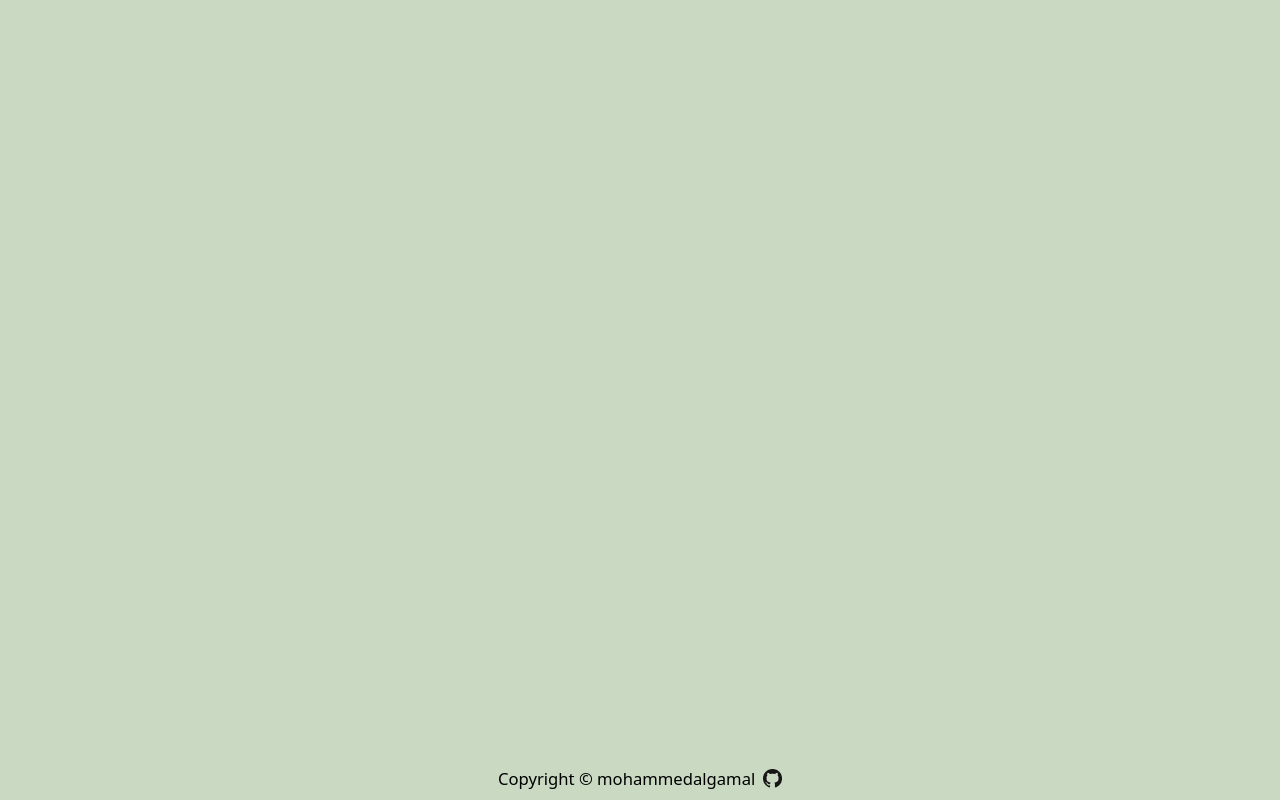
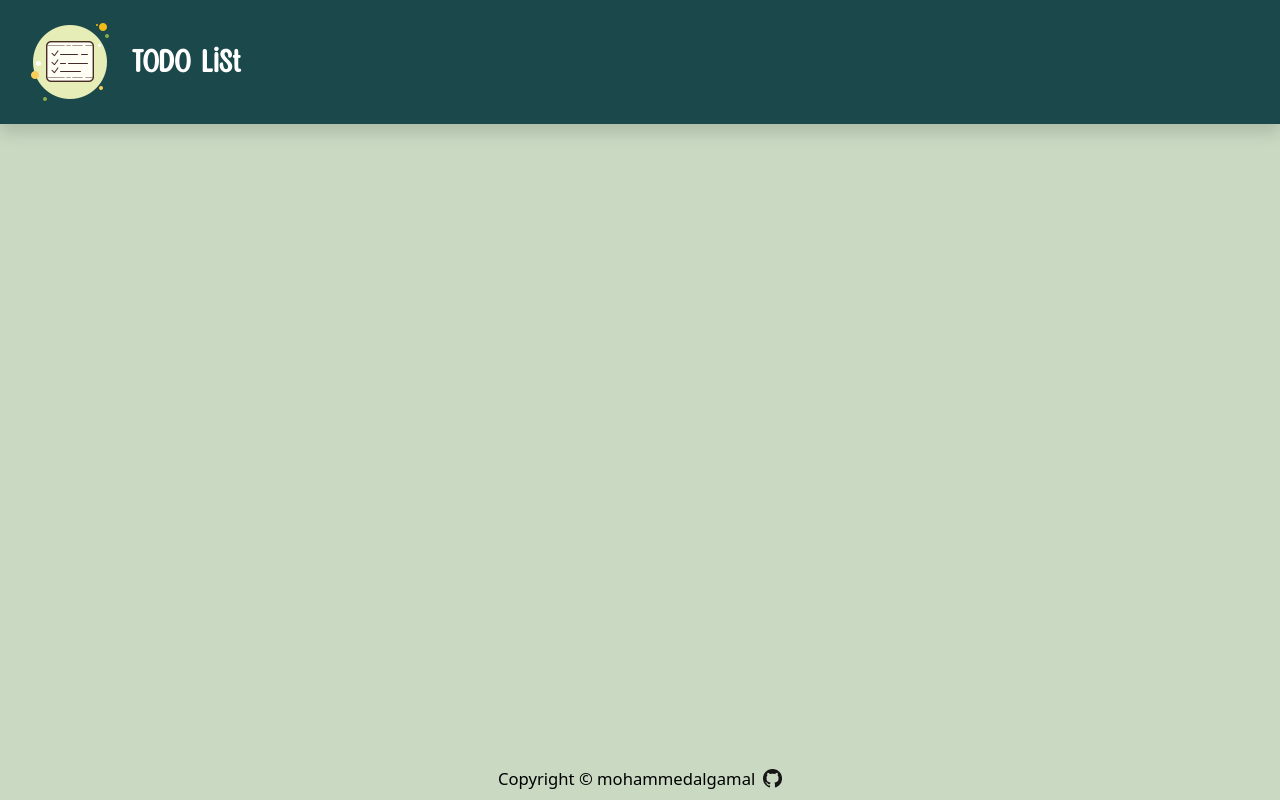
Before and after one commit to mohammedalgamal/TODO-List, a website built with webpack: page dist/index.html in a window 1280 px wide. Built offline with nearby package versions, Linux system fonts and the light colour scheme.

Commit message:
Add header content and style

```diff
--- a/src/Styles/style.scss
+++ b/src/Styles/style.scss
@@ -1,4 +1,9 @@
 @import "./config";
+
+@font-face {
+    font-family: 'logo-font';
+    src: url("../Fonts/SunnySpellsBasicRegular-Yz1Wv.ttf");
+}
 
 body {
     background-color: $third-color;
@@ -6,6 +11,19 @@ body {
     min-height: 100vh;
     display: flex;
     flex-direction: column;
+
+    .header {
+        display: flex;
+        justify-content: flex-start;
+        align-items: center;
+        padding: 12px 20px;
+        background-color: $main-color;
+        color: white;
+        gap: 12px;
+        z-index: 2;
+        font-size: calc(1.8vw + 1.8vh);
+        font-family: logo-font;
+    }
 
     .footer {
         width: 100vw;
@@ -38,4 +56,12 @@ body {
           }
         }
       }
+
+    @media screen and (orientation:portrait) {
+        .header {
+            justify-content: center;
+            font-size: xx-large;
+            gap: 6px;
+        }
+    }
 }
--- a/src/header.js
+++ b/src/header.js
@@ -0,0 +1,19 @@
+import logo from "./Images/icons8-todo-list-100.png";
+
+export default function makeHeader() {
+    const header = document.createElement("div");
+    header.className = "header";
+    header.classList.add("shadow");
+
+    const headerText = document.createElement("div");
+    headerText.className = "text";
+    headerText.innerHTML = "TODO List";
+
+    const headerImg = document.createElement("img");
+    headerImg.src = logo;
+    headerImg.alt = "TODO-List Logo";
+
+    header.appendChild(headerImg);
+    header.appendChild(headerText);
+    document.body.appendChild(header);
+};
--- a/src/index.js
+++ b/src/index.js
@@ -1,5 +1,14 @@
 import "bootstrap/dist/css/bootstrap.css";
 import "./Styles/style.css";
+import logo from "./Images/icons8-todo-list-100.png";
 import makeFooter from "./footer";
+import makeHeader from "./header";
 
+const icon = document.createElement("link");
+icon.rel = "icon";
+icon.href = logo;
+
+document.getElementsByTagName("head")[0].appendChild(icon);
+
+makeHeader();
 makeFooter();
```
Also changed, not shown: dist/9c4556fb714614fa8363.ttf (added), dist/9f7ba7ed2ca76633de99.png (added), dist/header.bundle.js, src/Fonts/SunnySpellsBasicRegular-Yz1Wv.ttf (added), src/Images/icons8-todo-list-100.png (added), src/Styles/style.css, 2 other files.
